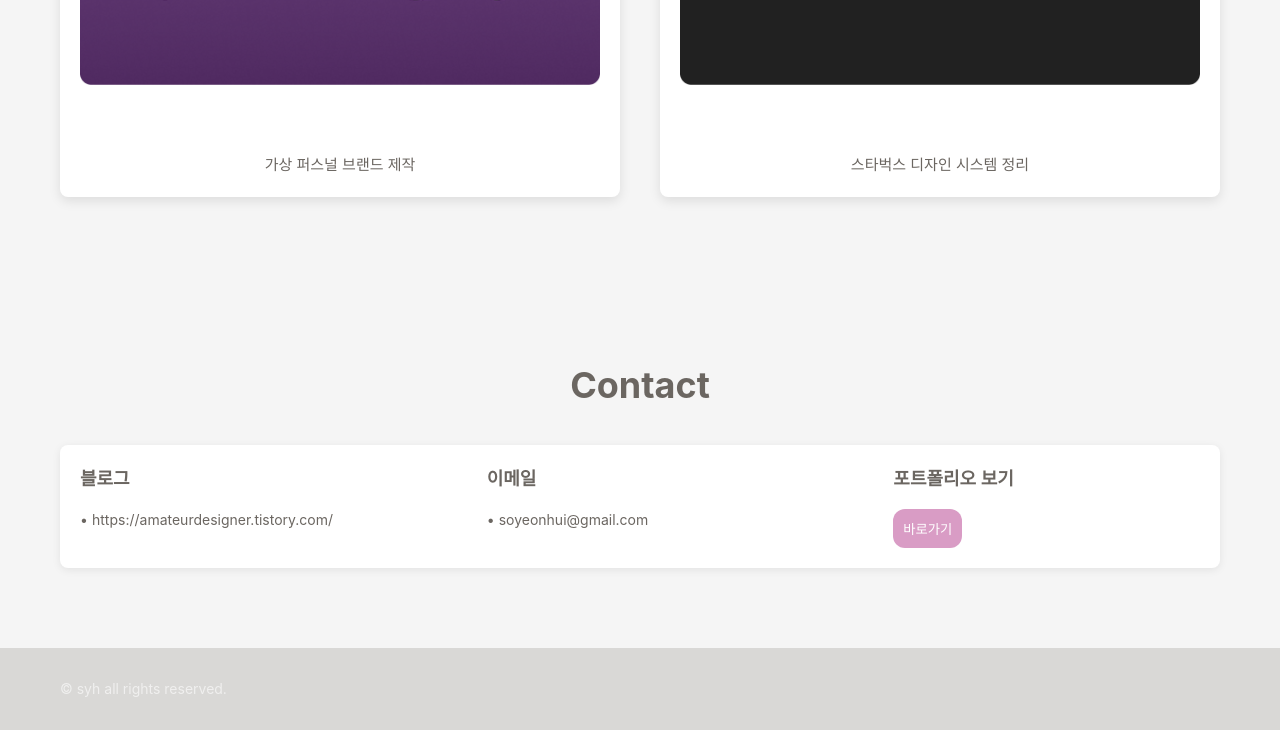
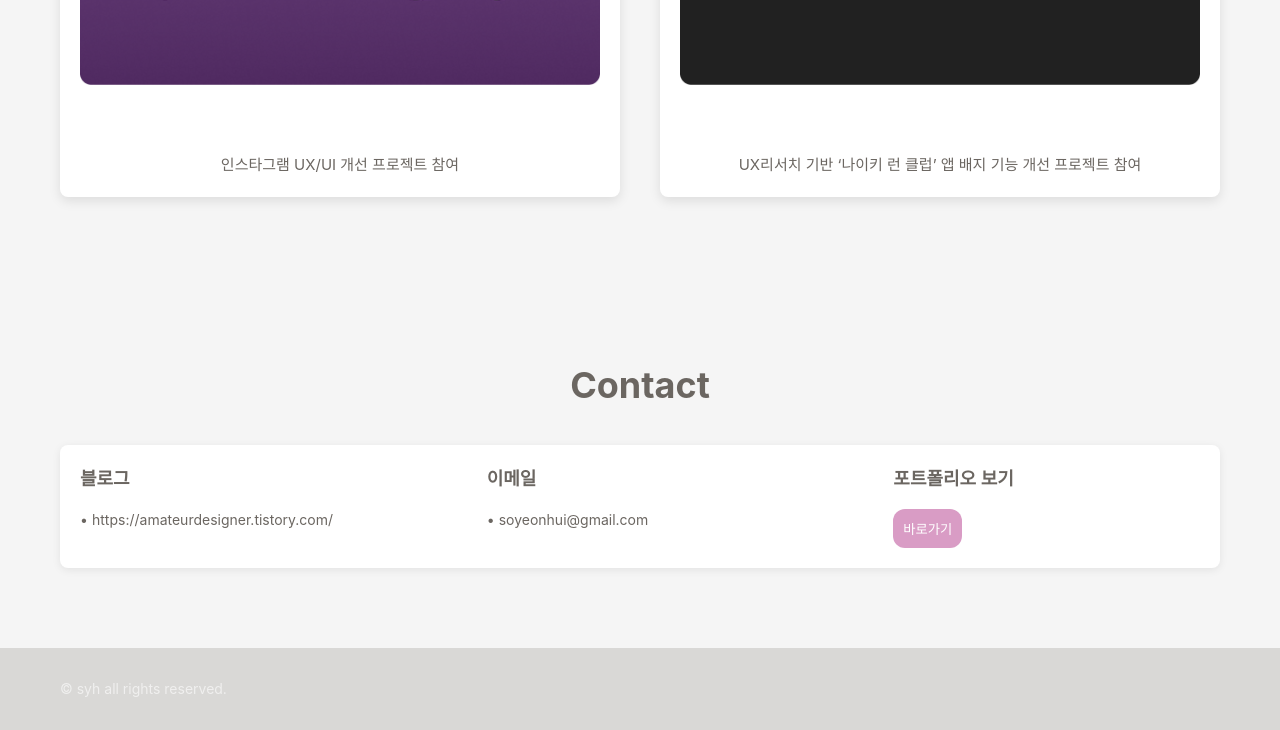
Before and after one commit to soyeonhui-del/myweb2, a plain HTML site: page index.html in a window 1280 px wide. Shown: the part 1944-2674 px from the top of the page. Drawn offline with Linux system fonts and the light colour scheme.

Commit message:
Update index.html

```diff
--- a/index.html
+++ b/index.html
@@ -79,14 +79,14 @@
             <section class="project-item">
                 <figure>
                     <img src="images/project1.png" alt="여행앱 개선 디자인 프로젝트">
-                    <figcaption>가상 퍼스널 브랜드 제작</figcaption>
+                    <figcaption>인스타그램 UX/UI 개선 프로젝트 참여</figcaption>
                 </figure>
             </section>
 
             <section class="project-item">
                 <figure>
                     <img src="images/project2.png" alt="여행 웹페이지 계산 디자인 프로젝트">
-                    <figcaption>스타벅스 디자인 시스템 정리</figcaption>
+                    <figcaption>UX리서치 기반 ‘나이키 런 클럽’ 앱 배지 기능 개선 프로젝트 참여</figcaption>
                 </figure>
             </section>
         </div>
```
